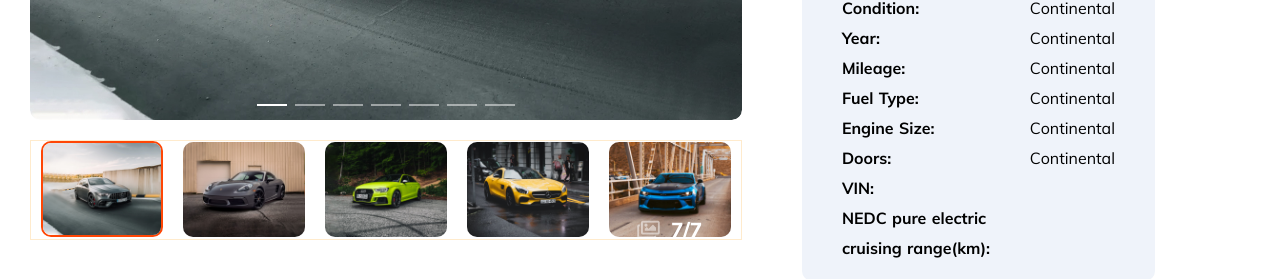
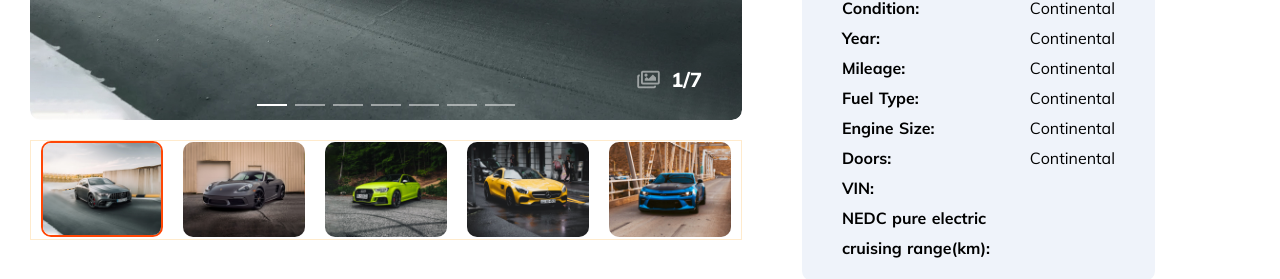
Before and after one commit to karlgeBear/export-cars, a Nuxt app: page /new-cars-detail/1 in a window 1280 px wide. Shown: the part 577-856 px from the top of the page. Built offline with nearby package versions, Linux system fonts and the light colour scheme.

Commit message:
The basic page is complete

```diff
--- a/pages/new-cars-detail/_title.vue
+++ b/pages/new-cars-detail/_title.vue
@@ -2,7 +2,7 @@
   <div class="new-cars-detail">
     <Nav :diyrate="2" :diynavbg="1"/>
     <BreadNav />
-    <section class="new-cars-detail-content">
+    <div class="new-cars-detail-content">
       <div class="container">
         <div class="car-info">
           <div class="car-info-left">
@@ -16,7 +16,7 @@
                 <div class="swiper-relative">
                   <div class="swiper-relative__move" :style="{ left: moveStep}">
                     <ul class="swiper-relative__imgs">
-                      <li class="swiper-relative__img" v-for="(item,index) in swiperImgs" :key="index">
+                      <li class="swiper-relative__img" v-for="(item,index) in swiperImgs" :key="index" @click="$refs.swiper.setActiveItem(index)">
                         <img :src="item" :alt="'car' + index" :class="{imgActive: swiperImgIndex == index}">
                       </li>
                     </ul>
@@ -25,7 +25,7 @@
               </div>
               <div class="picture-num">
                 <i class="far fa-images"></i>
-                {{swiperImgs.length}}/{{swiperImgs.length}}
+                {{swiperImgIndex+1}}/{{swiperImgs.length}}
               </div>
             </div>
             <div class="car-info-description">
@@ -130,8 +130,8 @@
           </div>
         </div>
       </div>
-    </section>
-    <section class="send-message">
+    </div>
+    <div class="send-message">
       <div class="container">
         <h1 class="head-title">Send message</h1>
         <div class="send-message-content">
@@ -180,8 +180,8 @@
 
       </div>
 
-    </section>
-    <section class="related-listings">
+    </div>
+    <div class="related-listings">
       <div class="container">
         <h1 class="head-title">Related Listings</h1>
         <div class="related-listings-car-list">
@@ -192,7 +192,7 @@
         </div>
 
       </div>
-    </section>
+    </div>
     <Footer />
   </div>
 </template>
@@ -279,14 +279,19 @@ export default {
     swiperChange(index){
       // Corresponding to the following picture with add boder and moving by click the arrow
       console.log(index)
-      let sum = this.swiperImgs.length + 1
+      let sum = this.swiperImgs.length
       this.swiperImgIndex = index
-      if(index > 3){
-        this.moveStep += 164
-      }else if(index > sum){
-        this.moveStep = 0
-      }
-      this.moveStep =  `-${num}px`
+      let left = index > 4 ? `-${(sum-5)*164}px` : '0px'
+      this.moveStep = left
+      console.log('总长:',sum,'超出范围所剩个数:',sum-index,'left:',left)
+
+      // let {}
+      // 需求: 点击对应的btn,点击btn会传一个index值过来
+      // 已知变量： sum(索引的总数量) index(索引值)
+      // 问题：如何让sum-index所得的值反过来排列
+      // 例如：sum=7; currentIndex= 1; result = sum-currentIndex;
+        //     result: 6, 5, 4, 3, 2, 1, 0
+        //     解决：   0, 1, 2, 3, 4, 5, 6
     }
   },
 };
@@ -318,7 +323,7 @@ export default {
       }
       .picture-num{
         position: absolute;
-        bottom: 20px;
+        bottom: 170px;
         right: 40px;
         color: #fff;
         font-size: 20px;
```
